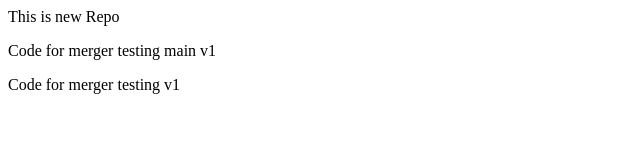
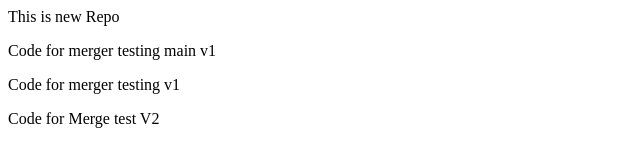
Before and after one commit to NzuhatJamadar/localrepo, a plain HTML site: page index.html in a window 1280 px wide. Shown: the whole page, without its empty margins (0-640 px from the left). Drawn offline with Linux system fonts and the light colour scheme.

Commit message:
V2 Merge

```diff
--- a/index.html
+++ b/index.html
@@ -2,4 +2,5 @@
 <html>
     <p> Code for merger testing main v1</p>
     <p> Code for merger testing v1 </p>
+    <p> Code for Merge test V2</p>
 </html>
```
